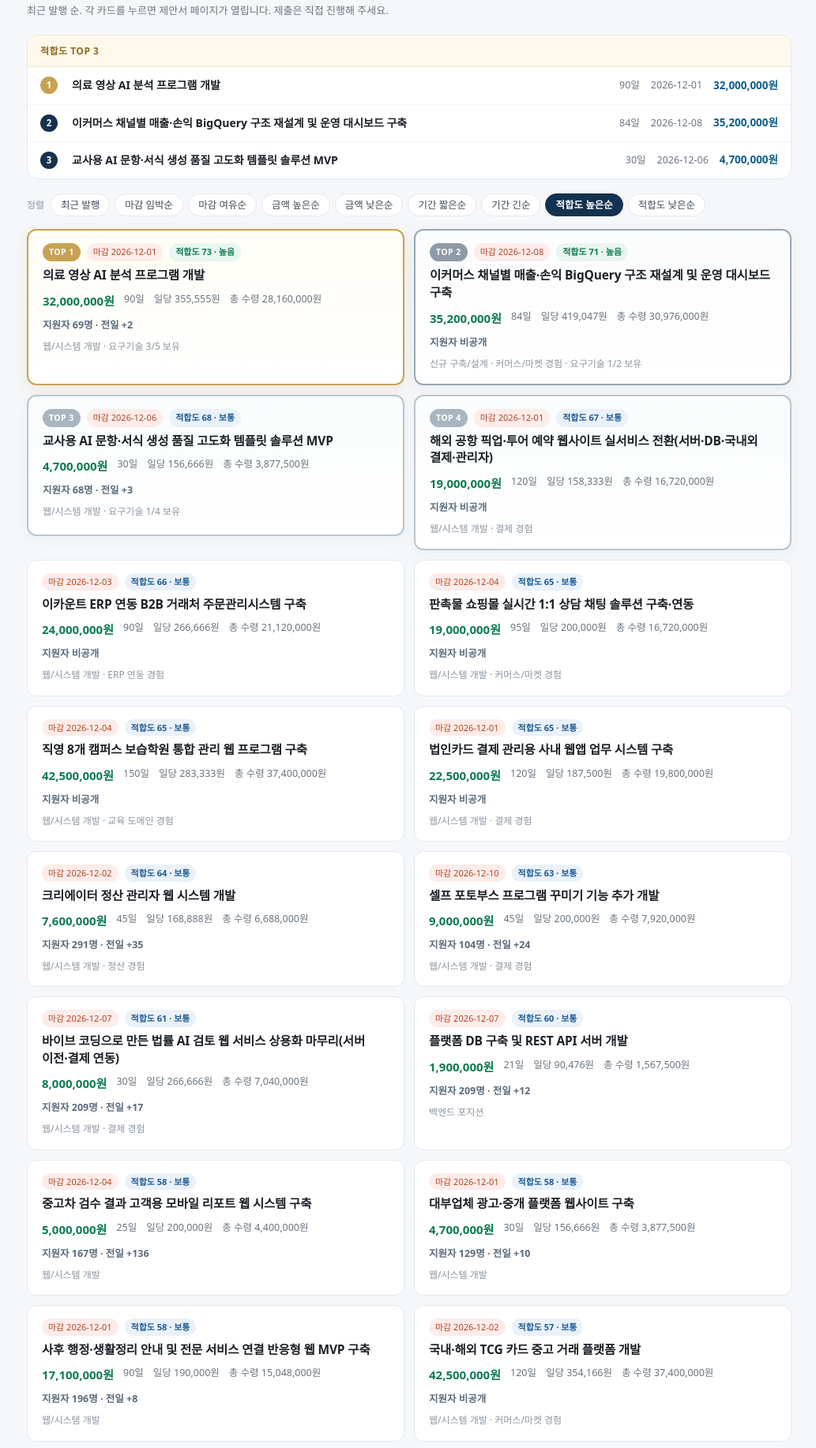
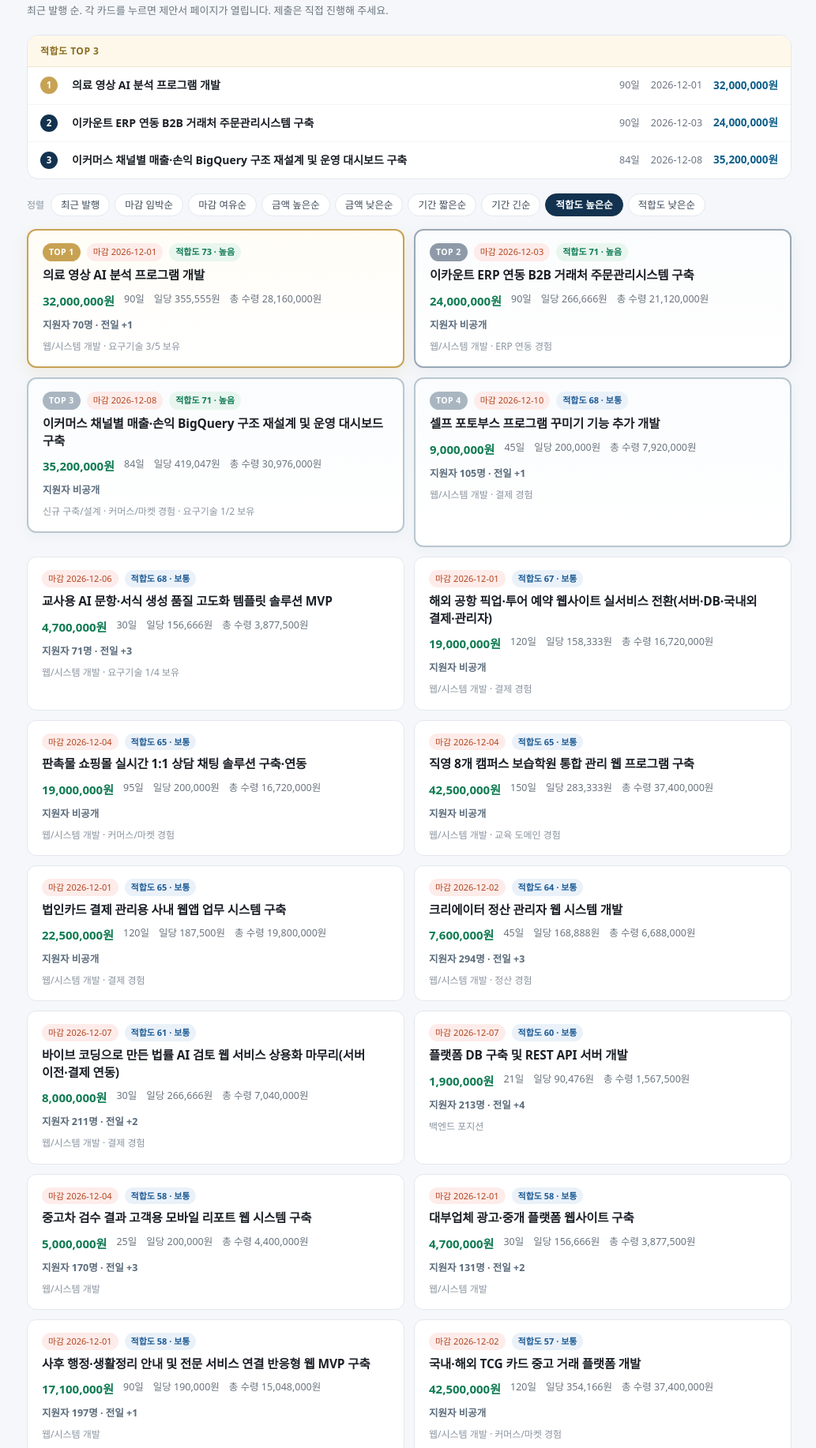
Before and after one commit to simpletech-labs/demo, a plain HTML site: page p/latest.html in a window 1280 px wide. Shown: the part 102-1936 px from the top of the page at 79% size, without its empty margins (122-1155 px from the left). Drawn offline with Linux system fonts and the light colour scheme.

Commit message:
데모 사이트 배포

```diff
--- a/p/latest.html
+++ b/p/latest.html
@@ -70,18 +70,18 @@ a.card:hover{border-color:#12324f}
       <span class="t3m">90일</span>
       <span class="t3d">2026-12-01</span>
       <span class="t3a">32,000,000원</span>
+    </a><a class="t3row" href="/p/159866-4ef90f80.html">
+      <span class="t3n">2</span>
+      <span class="t3t">이카운트 ERP 연동 B2B 거래처 주문관리시스템 구축</span>
+      <span class="t3m">90일</span>
+      <span class="t3d">2026-12-03</span>
+      <span class="t3a">24,000,000원</span>
     </a><a class="t3row" href="/p/159717-a1a83124.html">
-      <span class="t3n">2</span>
+      <span class="t3n">3</span>
       <span class="t3t">이커머스 채널별 매출·손익 BigQuery 구조 재설계 및 운영 대시보드 구축</span>
       <span class="t3m">84일</span>
       <span class="t3d">2026-12-08</span>
       <span class="t3a">35,200,000원</span>
-    </a><a class="t3row" href="/p/159781-0e4cb639.html">
-      <span class="t3n">3</span>
-      <span class="t3t">교사용 AI 문항·서식 생성 품질 고도화 템플릿 솔루션 MVP</span>
-      <span class="t3m">30일</span>
-      <span class="t3d">2026-12-06</span>
-      <span class="t3a">4,700,000원</span>
     </a>
   </section>
   <div class="sortbar">
@@ -106,58 +106,70 @@ a.card:hover{border-color:#12324f}
   <div style="display:flex;gap:8px;flex-wrap:wrap;margin-bottom:7px"><span class="medal m1">TOP 1</span><span class="tag soon">마감 2026-12-01</span><span class="conf hi">적합도 73 · 높음</span></div>
   <div class="t">의료 영상 AI 분석 프로그램 개발</div>
   <div class="meta"><span class="p">32,000,000원</span><span>90일</span><span>일당 355,555원</span><span>총 수령 28,160,000원</span></div>
-  <div class="meta"><span class="ap">지원자 69명 · 전일 +2</span></div>
+  <div class="meta"><span class="ap">지원자 70명 · 전일 +1</span></div>
   <div class="why">웹/시스템 개발 · 요구기술 3/5 보유</div>
-</a><a class="card top2" href="/p/159717-a1a83124.html"
+</a><a class="card top2" href="/p/159866-4ef90f80.html"
    data-order="1"
+   data-deadline="2026-12-03"
+   data-quote="24000000"
+   data-days="90"
+   data-conf="71"
+   data-title="이카운트 ERP 연동 B2B 거래처 주문관리시스템 구축">
+  <div style="display:flex;gap:8px;flex-wrap:wrap;margin-bottom:7px"><span class="medal m2">TOP 2</span><span class="tag soon">마감 2026-12-03</span><span class="conf hi">적합도 71 · 높음</span></div>
+  <div class="t">이카운트 ERP 연동 B2B 거래처 주문관리시스템 구축</div>
+  <div class="meta"><span class="p">24,000,000원</span><span>90일</span><span>일당 266,666원</span><span>총 수령 21,120,000원</span></div>
+  <div class="meta"><span class="ap">지원자 비공개</span></div>
+  <div class="why">웹/시스템 개발 · ERP 연동 경험</div>
+</a><a class="card top3" href="/p/159717-a1a83124.html"
+   data-order="2"
    data-deadline="2026-12-08"
    data-quote="35200000"
    data-days="84"
    data-conf="71"
    data-title="이커머스 채널별 매출·손익 BigQuery 구조 재설계 및 운영 대시보드 구축">
-  <div style="display:flex;gap:8px;flex-wrap:wrap;margin-bottom:7px"><span class="medal m2">TOP 2</span><span class="tag soon">마감 2026-12-08</span><span class="conf hi">적합도 71 · 높음</span></div>
+  <div style="display:flex;gap:8px;flex-wrap:wrap;margin-bottom:7px"><span class="medal m3">TOP 3</span><span class="tag soon">마감 2026-12-08</span><span class="conf hi">적합도 71 · 높음</span></div>
   <div class="t">이커머스 채널별 매출·손익 BigQuery 구조 재설계 및 운영 대시보드 구축</div>
   <div class="meta"><span class="p">35,200,000원</span><span>84일</span><span>일당 419,047원</span><span>총 수령 30,976,000원</span></div>
   <div class="meta"><span class="ap">지원자 비공개</span></div>
   <div class="why">신규 구축/설계 · 커머스/마켓 경험 · 요구기술 1/2 보유</div>
-</a><a class="card top3" href="/p/159781-0e4cb639.html"
-   data-order="2"
+</a><a class="card top4" href="/p/159882-581b453e.html"
+   data-order="3"
+   data-deadline="2026-12-10"
+   data-quote="9000000"
+   data-days="45"
+   data-conf="68"
+   data-title="셀프 포토부스 프로그램 꾸미기 기능 추가 개발">
+  <div style="display:flex;gap:8px;flex-wrap:wrap;margin-bottom:7px"><span class="medal m4">TOP 4</span><span class="tag soon">마감 2026-12-10</span><span class="conf mid">적합도 68 · 보통</span></div>
+  <div class="t">셀프 포토부스 프로그램 꾸미기 기능 추가 개발</div>
+  <div class="meta"><span class="p">9,000,000원</span><span>45일</span><span>일당 200,000원</span><span>총 수령 7,920,000원</span></div>
+  <div class="meta"><span class="ap">지원자 105명 · 전일 +1</span></div>
+  <div class="why">웹/시스템 개발 · 결제 경험</div>
+</a><a class="card" href="/p/159781-0e4cb639.html"
+   data-order="4"
    data-deadline="2026-12-06"
    data-quote="4700000"
    data-days="30"
    data-conf="68"
    data-title="교사용 AI 문항·서식 생성 품질 고도화 템플릿 솔루션 MVP">
-  <div style="display:flex;gap:8px;flex-wrap:wrap;margin-bottom:7px"><span class="medal m3">TOP 3</span><span class="tag soon">마감 2026-12-06</span><span class="conf mid">적합도 68 · 보통</span></div>
+  <div style="display:flex;gap:8px;flex-wrap:wrap;margin-bottom:7px"><span class="tag soon">마감 2026-12-06</span><span class="conf mid">적합도 68 · 보통</span></div>
   <div class="t">교사용 AI 문항·서식 생성 품질 고도화 템플릿 솔루션 MVP</div>
   <div class="meta"><span class="p">4,700,000원</span><span>30일</span><span>일당 156,666원</span><span>총 수령 3,877,500원</span></div>
-  <div class="meta"><span class="ap">지원자 68명 · 전일 +3</span></div>
+  <div class="meta"><span class="ap">지원자 71명 · 전일 +3</span></div>
   <div class="why">웹/시스템 개발 · 요구기술 1/4 보유</div>
-</a><a class="card top4" href="/p/159825-bfb87d0b.html"
-   data-order="3"
+</a><a class="card" href="/p/159825-bfb87d0b.html"
+   data-order="5"
    data-deadline="2026-12-01"
    data-quote="19000000"
    data-days="120"
    data-conf="67"
    data-title="해외 공항 픽업·투어 예약 웹사이트 실서비스 전환(서버·DB·국내외 결제·관리자)">
-  <div style="display:flex;gap:8px;flex-wrap:wrap;margin-bottom:7px"><span class="medal m4">TOP 4</span><span class="tag soon">마감 2026-12-01</span><span class="conf mid">적합도 67 · 보통</span></div>
+  <div style="display:flex;gap:8px;flex-wrap:wrap;margin-bottom:7px"><span class="tag soon">마감 2026-12-01</span><span class="conf mid">적합도 67 · 보통</span></div>
   <div class="t">해외 공항 픽업·투어 예약 웹사이트 실서비스 전환(서버·DB·국내외 결제·관리자)</div>
   <div class="meta"><span class="p">19,000,000원</span><span>120일</span><span>일당 158,333원</span><span>총 수령 16,720,000원</span></div>
   <div class="meta"><span class="ap">지원자 비공개</span></div>
   <div class="why">웹/시스템 개발 · 결제 경험</div>
-</a><a class="card" href="/p/159866-4ef90f80.html"
-   data-order="4"
-   data-deadline="2026-12-03"
-   data-quote="24000000"
-   data-days="90"
-   data-conf="66"
-   data-title="이카운트 ERP 연동 B2B 거래처 주문관리시스템 구축">
-  <div style="display:flex;gap:8px;flex-wrap:wrap;margin-bottom:7px"><span class="tag soon">마감 2026-12-03</span><span class="conf mid">적합도 66 · 보통</span></div>
-  <div class="t">이카운트 ERP 연동 B2B 거래처 주문관리시스템 구축</div>
-  <div class="meta"><span class="p">24,000,000원</span><span>90일</span><span>일당 266,666원</span><span>총 수령 21,120,000원</span></div>
-  <div class="meta"><span class="ap">지원자 비공개</span></div>
-  <div class="why">웹/시스템 개발 · ERP 연동 경험</div>
 </a><a class="card" href="/p/159773-bbf6be80.html"
-   data-order="5"
+   data-order="6"
    data-deadline="2026-12-04"
    data-quote="19000000"
    data-days="95"
@@ -169,7 +181,7 @@ a.card:hover{border-color:#12324f}
   <div class="meta"><span class="ap">지원자 비공개</span></div>
   <div class="why">웹/시스템 개발 · 커머스/마켓 경험</div>
 </a><a class="card" href="/p/159890-d5b7a964.html"
-   data-order="6"
+   data-order="7"
    data-deadline="2026-12-04"
    data-quote="42500000"
    data-days="150"
@@ -181,7 +193,7 @@ a.card:hover{border-color:#12324f}
   <div class="meta"><span class="ap">지원자 비공개</span></div>
   <div class="why">웹/시스템 개발 · 교육 도메인 경험</div>
 </a><a class="card" href="/p/159854-be62a388.html"
-   data-order="7"
+   data-order="8"
    data-deadline="2026-12-01"
    data-quote="22500000"
    data-days="120"
@@ -193,7 +205,7 @@ a.card:hover{border-color:#12324f}
   <div class="meta"><span class="ap">지원자 비공개</span></div>
   <div class="why">웹/시스템 개발 · 결제 경험</div>
 </a><a class="card" href="/p/159845-29e6a994.html"
-   data-order="8"
+   data-order="9"
    data-deadline="2026-12-02"
    data-quote="7600000"
    data-days="45"
@@ -202,20 +214,8 @@ a.card:hover{border-color:#12324f}
   <div style="display:flex;gap:8px;flex-wrap:wrap;margin-bottom:7px"><span class="tag soon">마감 2026-12-02</span><span class="conf mid">적합도 64 · 보통</span></div>
   <div class="t">크리에이터 정산 관리자 웹 시스템 개발</div>
   <div class="meta"><span class="p">7,600,000원</span><span>45일</span><span>일당 168,888원</span><span>총 수령 6,688,000원</span></div>
-  <div class="meta"><span class="ap">지원자 291명 · 전일 +35</span></div>
+  <div class="meta"><span class="ap">지원자 294명 · 전일 +3</span></div>
   <div class="why">웹/시스템 개발 · 정산 경험</div>
-</a><a class="card" href="/p/159882-581b453e.html"
-   data-order="9"
-   data-deadline="2026-12-10"
-   data-quote="9000000"
-   data-days="45"
-   data-conf="63"
-   data-title="셀프 포토부스 프로그램 꾸미기 기능 추가 개발">
-  <div style="display:flex;gap:8px;flex-wrap:wrap;margin-bottom:7px"><span class="tag soon">마감 2026-12-10</span><span class="conf mid">적합도 63 · 보통</span></div>
-  <div class="t">셀프 포토부스 프로그램 꾸미기 기능 추가 개발</div>
-  <div class="meta"><span class="p">9,000,000원</span><span>45일</span><span>일당 200,000원</span><span>총 수령 7,920,000원</span></div>
-  <div class="meta"><span class="ap">지원자 104명 · 전일 +24</span></div>
-  <div class="why">웹/시스템 개발 · 결제 경험</div>
 </a><a class="card" href="/p/159804-9e07aa2c.html"
    data-order="10"
    data-deadline="2026-12-07"
@@ -226,7 +226,7 @@ a.card:hover{border-color:#12324f}
   <div style="display:flex;gap:8px;flex-wrap:wrap;margin-bottom:7px"><span class="tag soon">마감 2026-12-07</span><span class="conf mid">적합도 61 · 보통</span></div>
   <div class="t">바이브 코딩으로 만든 법률 AI 검토 웹 서비스 상용화 마무리(서버 이전·결제 연동)</div>
   <div class="meta"><span class="p">8,000,000원</span><span>30일</span><span>일당 266,666원</span><span>총 수령 7,040,000원</span></div>
-  <div class="meta"><span class="ap">지원자 209명 · 전일 +17</span></div>
+  <div class="meta"><span class="ap">지원자 211명 · 전일 +2</span></div>
   <div class="why">웹/시스템 개발 · 결제 경험</div>
 </a><a class="card" href="/p/159814-fdb75c21.html"
    data-order="11"
@@ -238,7 +238,7 @@ a.card:hover{border-color:#12324f}
   <div style="display:flex;gap:8px;flex-wrap:wrap;margin-bottom:7px"><span class="tag soon">마감 2026-12-07</span><span class="conf mid">적합도 60 · 보통</span></div>
   <div class="t">플랫폼 DB 구축 및 REST API 서버 개발</div>
   <div class="meta"><span class="p">1,900,000원</span><span>21일</span><span>일당 90,476원</span><span>총 수령 1,567,500원</span></div>
-  <div class="meta"><span class="ap">지원자 209명 · 전일 +12</span></div>
+  <div class="meta"><span class="ap">지원자 213명 · 전일 +4</span></div>
   <div class="why">백엔드 포지션</div>
 </a><a class="card" href="/p/159896-1528af96.html"
    data-order="12"
@@ -250,7 +250,7 @@ a.card:hover{border-color:#12324f}
   <div style="display:flex;gap:8px;flex-wrap:wrap;margin-bottom:7px"><span class="tag soon">마감 2026-12-04</span><span class="conf mid">적합도 58 · 보통</span></div>
   <div class="t">중고차 검수 결과 고객용 모바일 리포트 웹 시스템 구축</div>
   <div class="meta"><span class="p">5,000,000원</span><span>25일</span><span>일당 200,000원</span><span>총 수령 4,400,000원</span></div>
-  <div class="meta"><span class="ap">지원자 167명 · 전일 +136</span></div>
+  <div class="meta"><span class="ap">지원자 170명 · 전일 +3</span></div>
   <div class="why">웹/시스템 개발</div>
 </a><a class="card" href="/p/159837-4292ab96.html"
    data-order="13"
@@ -262,7 +262,7 @@ a.card:hover{border-color:#12324f}
   <div style="display:flex;gap:8px;flex-wrap:wrap;margin-bottom:7px"><span class="tag soon">마감 2026-12-01</span><span class="conf mid">적합도 58 · 보통</span></div>
   <div class="t">대부업체 광고·중개 플랫폼 웹사이트 구축</div>
   <div class="meta"><span class="p">4,700,000원</span><span>30일</span><span>일당 156,666원</span><span>총 수령 3,877,500원</span></div>
-  <div class="meta"><span class="ap">지원자 129명 · 전일 +10</span></div>
+  <div class="meta"><span class="ap">지원자 131명 · 전일 +2</span></div>
   <div class="why">웹/시스템 개발</div>
 </a><a class="card" href="/p/159816-47b753cd.html"
    data-order="14"
@@ -274,7 +274,7 @@ a.card:hover{border-color:#12324f}
   <div style="display:flex;gap:8px;flex-wrap:wrap;margin-bottom:7px"><span class="tag soon">마감 2026-12-01</span><span class="conf mid">적합도 58 · 보통</span></div>
   <div class="t">사후 행정·생활정리 안내 및 전문 서비스 연결 반응형 웹 MVP 구축</div>
   <div class="meta"><span class="p">17,100,000원</span><span>90일</span><span>일당 190,000원</span><span>총 수령 15,048,000원</span></div>
-  <div class="meta"><span class="ap">지원자 196명 · 전일 +8</span></div>
+  <div class="meta"><span class="ap">지원자 197명 · 전일 +1</span></div>
   <div class="why">웹/시스템 개발</div>
 </a><a class="card" href="/p/159844-dcec9024.html"
    data-order="15"
@@ -298,7 +298,7 @@ a.card:hover{border-color:#12324f}
   <div style="display:flex;gap:8px;flex-wrap:wrap;margin-bottom:7px"><span class="tag soon">마감 2026-11-26</span><span class="conf mid">적합도 57 · 보통</span></div>
   <div class="t">산모·관리사 중개 플랫폼 기존 코드 보완 및 PG 결제 연동</div>
   <div class="meta"><span class="p">2,800,000원</span><span>14일</span><span>일당 200,000원</span><span>총 수령 2,310,000원</span></div>
-  <div class="meta"><span class="ap">지원자 270명 · 전일 +8</span></div>
+  <div class="meta"><span class="ap">지원자 272명 · 전일 +2</span></div>
   <div class="why">웹/시스템 개발 · 결제 경험</div>
 </a><a class="card" href="/p/159832-98ec1663.html"
    data-order="17"
@@ -310,10 +310,22 @@ a.card:hover{border-color:#12324f}
   <div style="display:flex;gap:8px;flex-wrap:wrap;margin-bottom:7px"><span class="tag soon">마감 2026-12-02</span><span class="conf lo">적합도 55 · 낮음</span></div>
   <div class="t">주방가전 하드웨어 B2B 카탈로그형 자사몰 리뉴얼</div>
   <div class="meta"><span class="p">9,500,000원</span><span>90일</span><span>일당 105,555원</span><span>총 수령 8,360,000원</span></div>
-  <div class="meta"><span class="ap">지원자 173명 · 전일 +13</span></div>
+  <div class="meta"><span class="ap">지원자 173명 · 변동 없음</span></div>
   <div class="why">신규 구축/설계 · 커머스/마켓 경험</div>
+</a><a class="card" href="/p/159762-78575e2e.html"
+   data-order="18"
+   data-deadline="2026-12-02"
+   data-quote="40900000"
+   data-days="120"
+   data-conf="53"
+   data-title="제로페이 금액변동형 QR 허브 게이트웨이 구축">
+  <div style="display:flex;gap:8px;flex-wrap:wrap;margin-bottom:7px"><span class="tag soon">마감 2026-12-02</span><span class="conf lo">적합도 53 · 낮음</span></div>
+  <div class="t">제로페이 금액변동형 QR 허브 게이트웨이 구축</div>
+  <div class="meta"><span class="p">40,900,000원</span><span>120일</span><span>일당 340,833원</span><span>총 수령 35,992,000원</span></div>
+  <div class="meta"><span class="ap">지원자 비공개</span></div>
+  <div class="why">신규 구축/설계 · QR/차량 운영 경험</div>
 </a><a class="card" href="/p/159892-0b620a6e.html"
-   data-order="18"
+   data-order="19"
    data-deadline="2026-12-04"
    data-quote="23800000"
    data-days="90"
@@ -325,7 +337,7 @@ a.card:hover{border-color:#12324f}
   <div class="meta"><span class="ap">지원자 비공개</span></div>
   <div class="why">웹/시스템 개발</div>
 </a><a class="card" href="/p/159868-b50c4a12.html"
-   data-order="19"
+   data-order="20"
    data-deadline="2026-12-02"
    data-quote="9500000"
    data-days="30"
@@ -334,10 +346,10 @@ a.card:hover{border-color:#12324f}
   <div style="display:flex;gap:8px;flex-wrap:wrap;margin-bottom:7px"><span class="tag soon">마감 2026-12-02</span><span class="conf lo">적합도 50 · 낮음</span></div>
   <div class="t">반도체 기업 소개 웹사이트 신규 제작</div>
   <div class="meta"><span class="p">9,500,000원</span><span>30일</span><span>일당 316,666원</span><span>총 수령 8,360,000원</span></div>
-  <div class="meta"><span class="ap">지원자 185명 · 전일 +36</span></div>
+  <div class="meta"><span class="ap">지원자 186명 · 전일 +1</span></div>
   <div class="why">웹/시스템 개발</div>
 </a><a class="card" href="/p/159809-a0eb4e12.html"
-   data-order="20"
+   data-order="21"
    data-deadline="2026-12-01"
    data-quote="12800000"
    data-days="60"
@@ -346,10 +358,10 @@ a.card:hover{border-color:#12324f}
   <div style="display:flex;gap:8px;flex-wrap:wrap;margin-bottom:7px"><span class="tag soon">마감 2026-12-01</span><span class="conf lo">적합도 50 · 낮음</span></div>
   <div class="t">등기부등본·토지대장·건축물대장 자동 발급 및 명부 추출 프로그램 개발</div>
   <div class="meta"><span class="p">12,800,000원</span><span>60일</span><span>일당 213,333원</span><span>총 수령 11,264,000원</span></div>
-  <div class="meta"><span class="ap">지원자 159명 · 전일 +10</span></div>
+  <div class="meta"><span class="ap">지원자 161명 · 전일 +2</span></div>
   <div class="why">웹/시스템 개발</div>
 </a><a class="card" href="/p/159881-1b3a3a4c.html"
-   data-order="21"
+   data-order="22"
    data-deadline="2026-12-03"
    data-quote="8500000"
    data-days="40"
@@ -358,19 +370,7 @@ a.card:hover{border-color:#12324f}
   <div style="display:flex;gap:8px;flex-wrap:wrap;margin-bottom:7px"><span class="tag soon">마감 2026-12-03</span><span class="conf lo">적합도 48 · 낮음</span></div>
   <div class="t">노동조합 홈페이지 워드프레스 리뉴얼 및 기존 게시물 이전</div>
   <div class="meta"><span class="p">8,500,000원</span><span>40일</span><span>일당 212,500원</span><span>총 수령 7,480,000원</span></div>
-  <div class="meta"><span class="ap">지원자 177명 · 전일 +37</span></div>
-  <div class="why">신규 구축/설계</div>
-</a><a class="card" href="/p/159762-78575e2e.html"
-   data-order="22"
-   data-deadline="2026-12-02"
-   data-quote="40900000"
-   data-days="120"
-   data-conf="48"
-   data-title="제로페이 금액변동형 QR 허브 게이트웨이 구축">
-  <div style="display:flex;gap:8px;flex-wrap:wrap;margin-bottom:7px"><span class="tag soon">마감 2026-12-02</span><span class="conf lo">적합도 48 · 낮음</span></div>
-  <div class="t">제로페이 금액변동형 QR 허브 게이트웨이 구축</div>
-  <div class="meta"><span class="p">40,900,000원</span><span>120일</span><span>일당 340,833원</span><span>총 수령 35,992,000원</span></div>
-  <div class="meta"><span class="ap">지원자 비공개</span></div>
+  <div class="meta"><span class="ap">지원자 179명 · 전일 +2</span></div>
   <div class="why">신규 구축/설계</div>
 </a><a class="card" href="/p/159818-9d903e02.html"
    data-order="23"
@@ -382,7 +382,7 @@ a.card:hover{border-color:#12324f}
   <div style="display:flex;gap:8px;flex-wrap:wrap;margin-bottom:7px"><span class="tag soon">마감 2026-12-01</span><span class="conf lo">적합도 48 · 낮음</span></div>
   <div class="t">Proxmox VE 7노드 클러스터 구축·검수</div>
   <div class="meta"><span class="p">1,900,000원</span><span>14일</span><span>일당 135,714원</span><span>총 수령 1,567,500원</span></div>
-  <div class="meta"><span class="ap">지원자 7명 · 전일 +1</span></div>
+  <div class="meta"><span class="ap">지원자 7명 · 변동 없음</span></div>
   <div class="why">신규 구축/설계</div>
 </a></div>
     <script>
```
